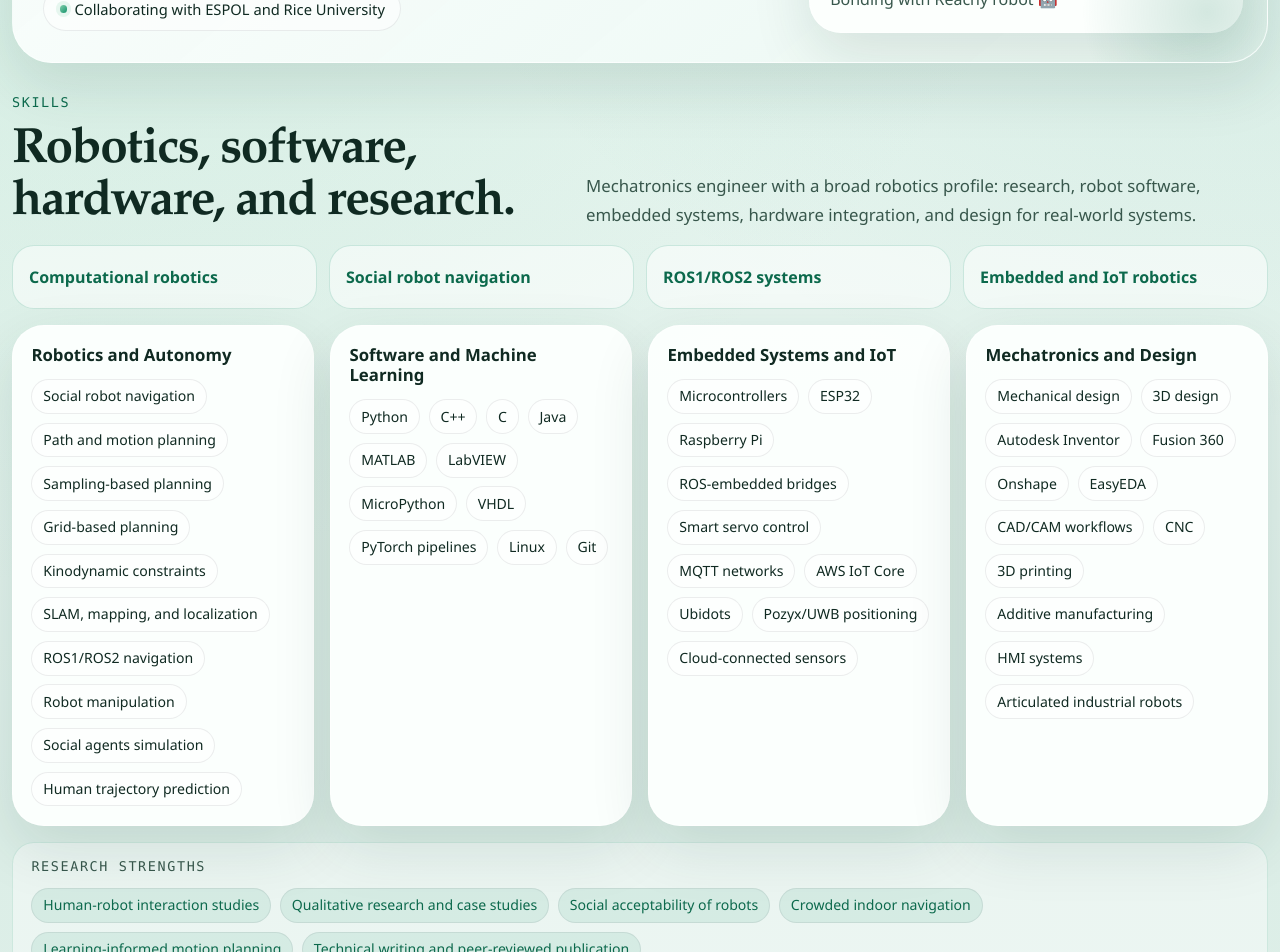
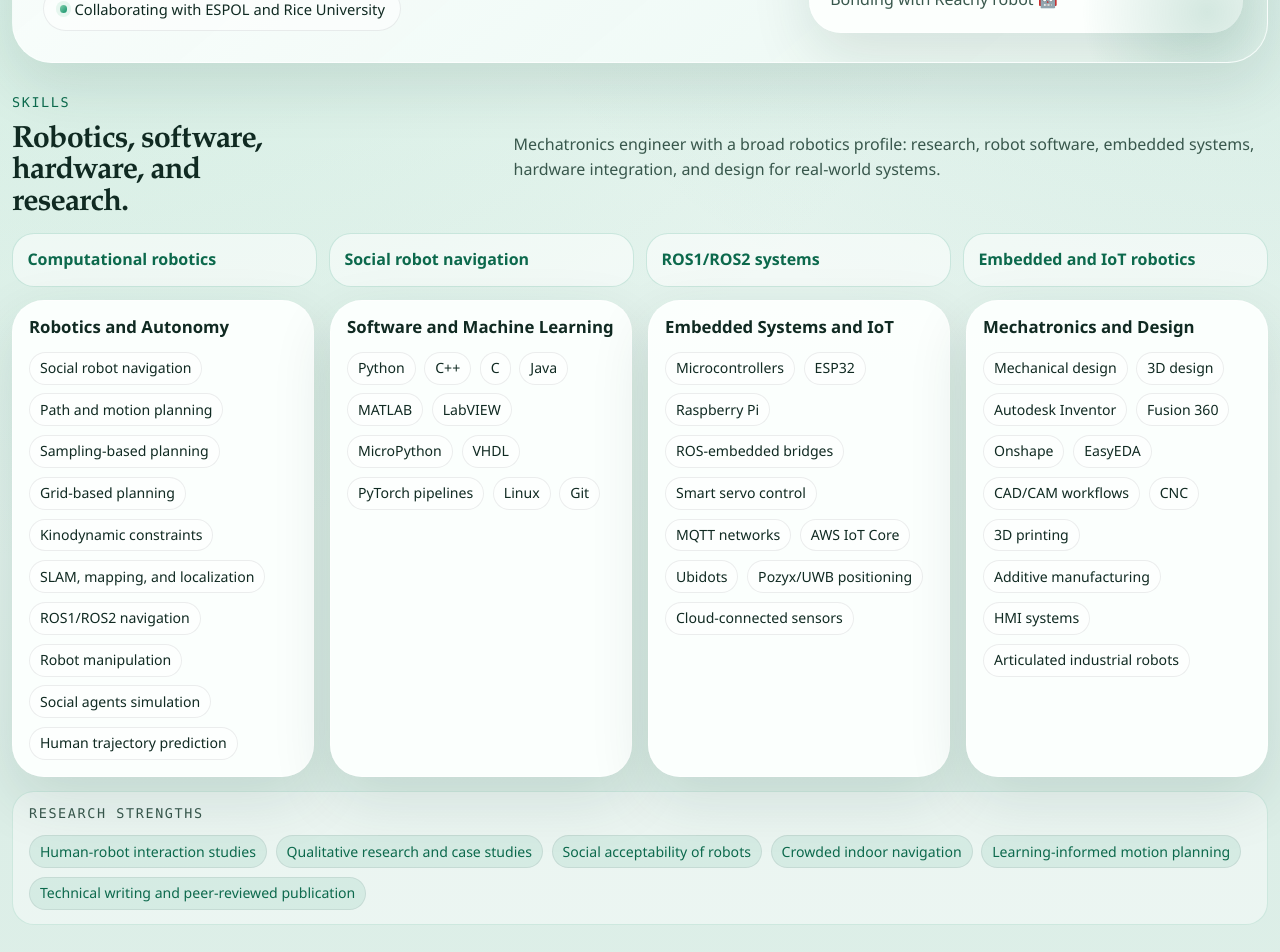
Before and after one commit to sasilva1998/sasilva1998.github.io, a React (Vite) app: page / in a window 1280 px wide. Shown: the part 600-1552 px from the top of the page. Built offline with nearby package versions, Linux system fonts and the light colour scheme.

Commit message:
chore: wider and video

```diff
--- a/src/data/siteData.js
+++ b/src/data/siteData.js
@@ -108,7 +108,7 @@ export const siteData = {
     summary:
       "My PhD project studies how mobile service robots can navigate indoor public spaces while remaining socially acceptable around people, combining real-world user studies with online navigation in large crowds.",
     impact:
-      "This work connects the technical side of crowd-aware navigation with people's perceptions of comfort, safety, speed, appearance, and spatial behavior across Ecuador and the UK.",
+      "Below you will find a video of my most recent accepted paper which combines machine learning for kinodynamic planning in indoor social environments.",
     tags: [
       "Social Robot Navigation",
       "HRI",
@@ -116,7 +116,7 @@ export const siteData = {
       "OzCHI 2024",
       "ICRA 2023",
     ],
-    videoEmbedUrl: "https://www.youtube-nocookie.com/embed/dFreXVsIJmc",
+    videoEmbedUrl: "https://www.youtube-nocookie.com/embed/nIs93xLLCWc",
     videoTitle: "Video demonstration of the social robot navigation project",
     lastCommit: "Last commit: Apr 29, 2026",
     lastCommitDate: "2026-04-29",
@@ -274,14 +274,6 @@ export const siteData = {
     },
   ],
   papers: [
-    // {
-    //   title:
-    //     "Social Robot Navigation in Public Indoor Crowded Spaces via Hybrid Informed Sampling under Kinodynamic Constraints",
-    //   venue: "IEEE Robotics and Automation Letters (RA-L)",
-    //   year: "2025",
-    //   description:
-    //     "With V. Romero-Cano, N. Verdezoto, and J. D. Hernandez. Decision pending.",
-    // },
     {
       title:
         "Social Robot Navigation Under Kinodynamic Constraints Using Learning-Informed Sampling for Indoor Environments",
@@ -343,6 +335,11 @@ export const siteData = {
     },
   ],
   passions: [
+        {
+      title: "Teaching, learning, and sharing 🤖",
+      description:
+        "As part of the FunPython community from Ecuador, I love to share my experiences and mentor younger enthusiast in robotics. Enjoy teaching what I know about robotics and encouraging others to try new things and collaborate.",
+    },
     {
       title: "Vivid Crossfiter 🏋️",
       description:
@@ -354,11 +351,6 @@ export const siteData = {
       description:
         "Play videogames as a hobby, currently loving street fighter 6 and doing my best to finish the latest resident evil game while coping with my research.",
     },
-    {
-      title: "Teaching, learning, and sharing 🤖",
-      description:
-        "As part of the FunPython community from Ecuador, I love to share my experiences and mentor younger enthusiast in robotics. Enjoy teaching what I know about robotics and encouraging others to try new things and collaborate.",
-    },
   ],
   profileImage: "/profilePic.jpg",
   profileImageAlt: "Placeholder profile illustration",
--- a/src/styles.css
+++ b/src/styles.css
@@ -13,7 +13,7 @@
   --radius-lg: 32px;
   --radius-md: 22px;
   --radius-sm: 999px;
-  --content-width: 1280px;
+  --content-width: 1600px;
   --transition: 220ms ease;
 }
 
@@ -393,25 +393,31 @@ h1 {
 
 .skills-section {
   display: grid;
-  gap: 1rem;
+  gap: 0.85rem;
 }
 
 .skills-intro {
   display: grid;
-  grid-template-columns: minmax(0, 0.9fr) minmax(320px, 1.1fr);
-  gap: 1rem;
-  align-items: end;
+  grid-template-columns: minmax(0, 0.78fr) minmax(340px, 1.22fr);
+  gap: 1.2rem;
+  align-items: center;
 }
 
 .skills-intro .section-heading {
   margin-bottom: 0;
 }
 
+.skills-intro h2 {
+  max-width: 20ch;
+  font-size: clamp(1.65rem, 2.4vw, 2.35rem);
+  line-height: 1.02;
+}
+
 .skills-summary {
   margin: 0;
   color: var(--muted);
-  font-size: 1.05rem;
-  line-height: 1.7;
+  font-size: 1rem;
+  line-height: 1.55;
 }
 
 .skills-highlight-row {
@@ -422,9 +428,9 @@ h1 {
 
 .skill-highlight {
   display: flex;
-  min-height: 64px;
+  min-height: 54px;
   align-items: center;
-  padding: 0.85rem 1rem;
+  padding: 0.7rem 0.9rem;
   border-radius: var(--radius-md);
   border: 1px solid rgba(21, 147, 107, 0.18);
   background: rgba(255, 255, 255, 0.54);
@@ -441,7 +447,7 @@ h1 {
 
 .skill-card {
   min-height: 100%;
-  padding: 1.15rem;
+  padding: 1rem;
 }
 
 .skill-card-title {
@@ -459,7 +465,7 @@ h1 {
 .skill-chip {
   display: inline-flex;
   align-items: center;
-  padding: 0.52rem 0.68rem;
+  padding: 0.46rem 0.62rem;
   border-radius: var(--radius-sm);
   border: 1px solid rgba(21, 35, 48, 0.08);
   background: rgba(255, 255, 255, 0.58);
@@ -469,7 +475,7 @@ h1 {
 }
 
 .research-strip {
-  padding: 1rem 1.15rem;
+  padding: 0.9rem 1rem;
   border-radius: var(--radius-md);
   border: 1px solid rgba(21, 147, 107, 0.14);
   background: rgba(255, 255, 255, 0.42);
```
